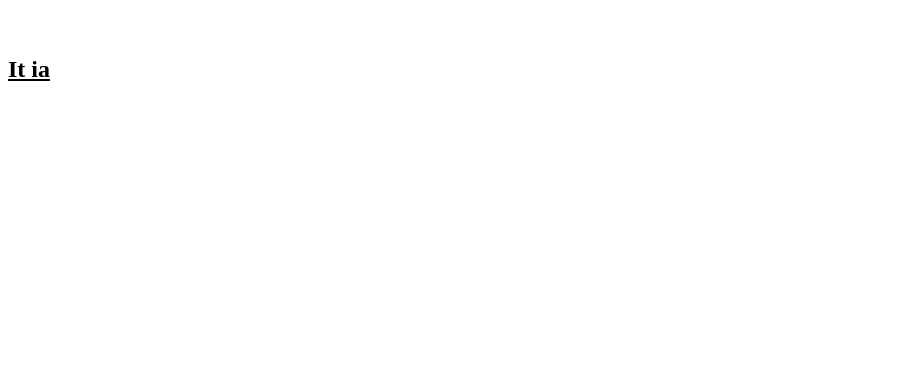
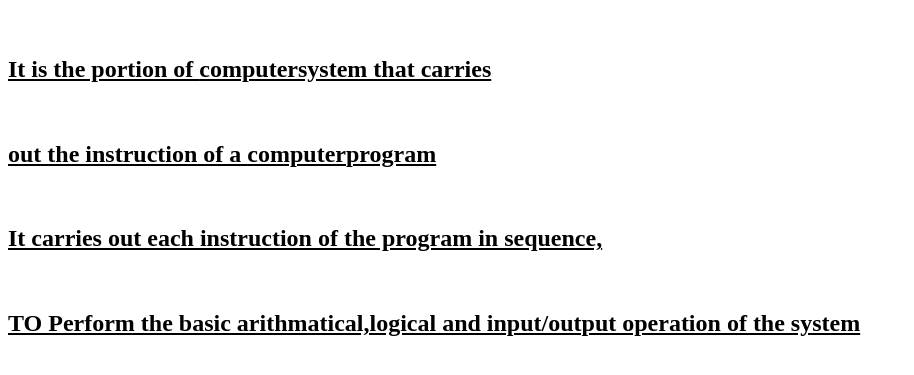
Before and after one commit to iamneo-production/cdfcaefeeadaeccdfffebaeceaec, a plain HTML site: page public/index.html in a window 1280 px wide. Shown: the part 109-484 px from the top of the page, without its empty margins (0-914 px from the left). Drawn offline with Linux system fonts and the light colour scheme.

Commit message:
Backup Commit

```diff
--- a/public/index.html
+++ b/public/index.html
@@ -10,6 +10,9 @@
 <body>
     <h1>cpu</h1>
     <h2><u><b>cpu</b>stands for<i>central processing unit</i>i</h2><br>
-     <h2>It ia</h2>
+     <h2>It is the portion of <u>computer</u>system that carries</h2><br>
+     <h2>out the instruction of a <u>computer</u>program</h2><br>
+     <h2>It carries out each instruction of the program in sequence,</h2><br>
+     <h2>TO Perform the basic arithmatical,logical and input/output operation of the system</h2><br>
 </body>
 </html>
```
